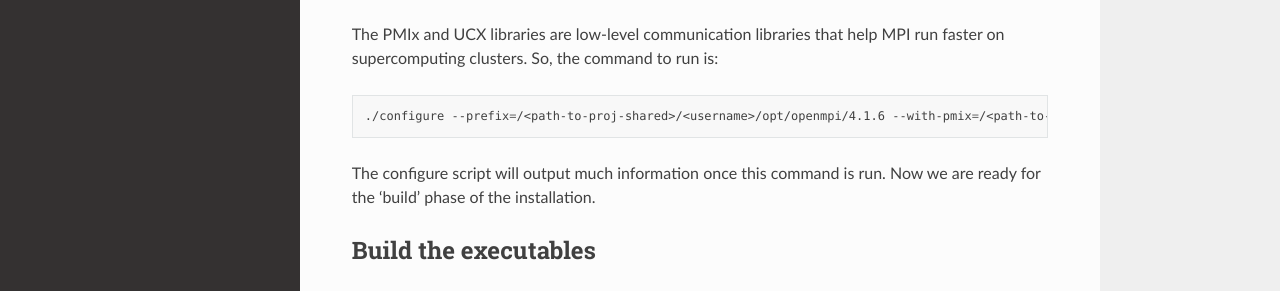
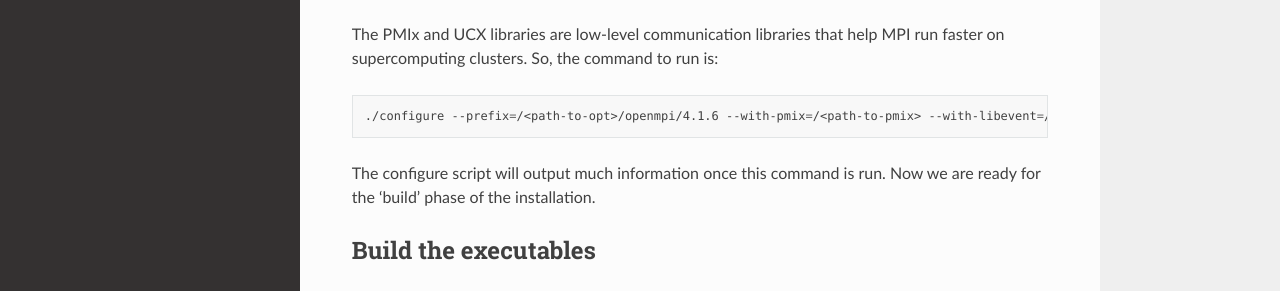
Before and after one commit to todbadrakh/ngp-comp-chem, a Sphinx documentation site: the page built from docs/install_openmpi_4.1.6.md, in a window 1280 px wide and 900 px high, scrolled down 1550 px. Shown: the part 224-515 px from the top of the window. Built offline with Sphinx 7.4.7 and the Read the Docs theme 3.1.0, drawn with Linux system fonts in a browser that asks for light colours; some of the changed lines change nothing that is shown.

Commit message:
updated omp directions

````diff
--- a/docs/install_openmpi_4.1.6.md
+++ b/docs/install_openmpi_4.1.6.md
@@ -90,7 +90,7 @@ The PMIx and UCX libraries are low-level communication libraries that help MPI
 run faster on supercomputing clusters. So, the command to run is:
 
 ```bash
-./configure --prefix=/<path-to-proj-shared>/<username>/opt/openmpi/4.1.6 --with-pmix=/<path-to-pmix> --with-libevent=/<path-to-libevent> --with-ucx=/<path-to-ucx>
+./configure --prefix=/<path-to-opt>/openmpi/4.1.6 --with-pmix=/<path-to-pmix> --with-libevent=/<path-to-libevent> --with-ucx=/<path-to-ucx>
 ```
 
 The configure script will output much information once this command is run.
````
